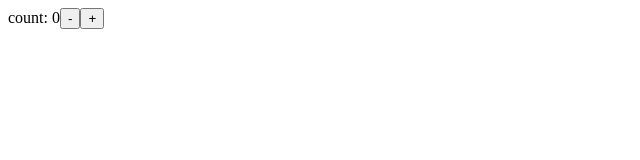
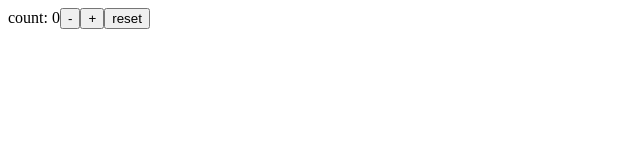
Before and after one commit to yamori-masato/react-ts-practice, a React (Create React App) app: page / in a window 1280 px wide. Shown: the top 160 px of the page, without its empty margins (0-640 px from the left). Built offline with nearby package versions, Linux system fonts and the light colour scheme.

Commit message:
useReducer2

```diff
--- a/src/CounterWithReducer.tsx
+++ b/src/CounterWithReducer.tsx
@@ -2,12 +2,17 @@
 
 const initialState = { count: 0 };
 
-function reducer(state: any, action: any) {
+type StateType = { count: number }
+type ActionType = { type: 'decrement' | 'increment' | 'reset' };
+
+function reducer(state: StateType, action: ActionType): StateType | never {
   switch (action.type) {
     case 'increment':
       return { count: state.count + 1 };
     case 'decrement':
       return { count: state.count - 1 };
+    case 'reset':
+      return initialState;
     default:
       throw new Error();
   }
@@ -20,7 +25,7 @@
       count: {state.count}
       <button onClick={() => dispatch({ type: 'decrement' })}>-</button>
       <button onClick={() => dispatch({type: 'increment'})}>+</button>
-
+      <button onClick={() => dispatch({type: 'reset'})}>reset</button>
     </>
   )
 }
```
